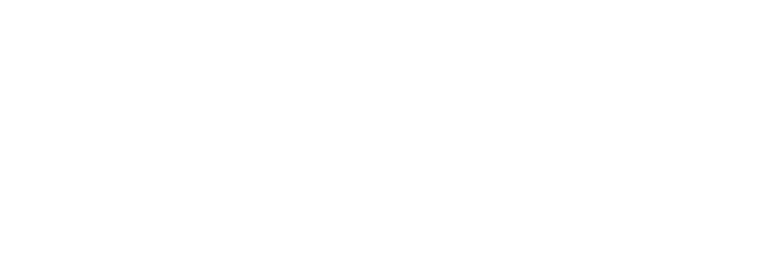
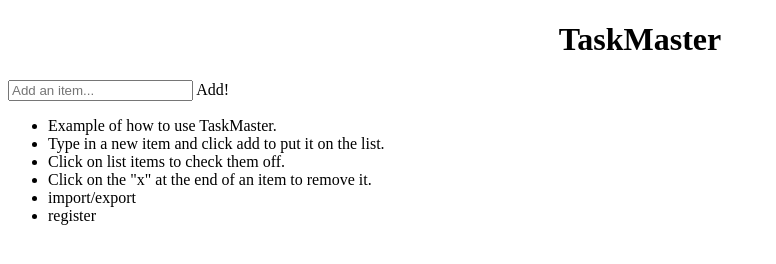
Before and after one commit to Kskulski/kskulski-TaskMaster, a plain HTML site: page TaskMaster.html in a window 1280 px wide. Shown: the whole page, without its empty margins (0-776 px from the left). Drawn offline with Linux system fonts and the light colour scheme.

Commit message:
html setup

```diff
--- a/TaskMaster.html
+++ b/TaskMaster.html
@@ -6,6 +6,18 @@
 	<title>The TaskMaster</title>
 </head>
 <body>
-    <h1 style="text-align: center;"></h1>
+    <div id="titleDiv" class="header">
+        <h1 style="text-align: center;">TaskMaster</h1>
+        <input type="text" id="newInput" placeholder="Add an item...">
+        <span onclick="addItem()" class="addBtn">Add!</span>
+    </div>
+    <ul id="itemUL">
+        <li>Example of how to use TaskMaster.</li>
+        <li>Type in a new item and click add to put it on the list.</li>
+        <li>Click on list items to check them off.</li>
+        <li>Click on the "x" at the end of an item to remove it.</li>
+        <li>import/export</li>
+        <li>register</li>
+    </ul>
 </body>
 </html>
```
